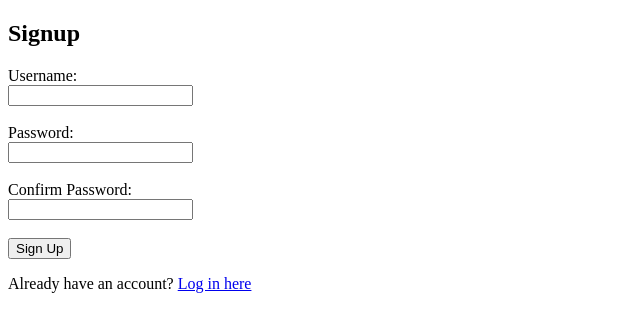
After one commit to sjagne/Django_Form, a Django app: page /signup/ in a window 1280 px wide. The commit adds this page. Shown: the top 332 px of the page, without its empty margins (0-640 px from the left). Run offline with Django 5.2, Linux system fonts and the light colour scheme.

Commit message:
Added signup form

```diff
--- /dev/null
+++ b/myapp/Signup.py
@@ -0,0 +1,20 @@
+from django.contrib.auth.models import User
+from django.contrib import messages
+from django.shortcuts import render, redirect
+
+def signup_view(request):
+    if request.method == 'POST':
+        username = request.POST.get('username')
+        password = request.POST.get('password')
+        confirm = request.POST.get('confirm')
+
+        if password != confirm:
+            messages.error(request, 'Passwords do not match')
+        elif User.objects.filter(username=username).exists():
+            messages.error(request, 'Username already exists')
+        else:
+            User.objects.create_user(username=username, password=password)
+            messages.success(request, 'Account created successfully. Please log in.')
+            return redirect('login')
+
+    return render(request, 'signup.html')
--- /dev/null
+++ b/myapp/templates/Signup.html
@@ -0,0 +1,31 @@
+<!DOCTYPE html>
+<html>
+<head>
+    <title>Sign Up</title>
+</head>
+<body>
+    <h2>Signup</h2>
+
+    {% if messages %}
+        {% for message in messages %}
+            <p style="color: red;">{{ message }}</p>
+        {% endfor %}
+    {% endif %}
+
+    <form method="POST">
+        {% csrf_token %}
+        <label>Username:</label><br>
+        <input type="text" name="username" required><br><br>
+
+        <label>Password:</label><br>
+        <input type="password" name="password" required><br><br>
+
+        <label>Confirm Password:</label><br>
+        <input type="password" name="confirm" required><br><br>
+
+        <button type="submit">Sign Up</button>
+    </form>
+
+    <p>Already have an account? <a href="{% url 'login' %}">Log in here</a></p>
+</body>
+</html>
--- a/myapp/templates/dashboard.html
+++ b/myapp/templates/dashboard.html
@@ -1,3 +1,3 @@
 <h2>Welcome, {{ request.user.username }}!</h2>
-<p>This is a protected page.</p>
+<p>You are logged in.</p>
 <a href="{% url 'logout' %}">Logout</a>
--- a/myapp/urls.py
+++ b/myapp/urls.py
@@ -1,7 +1,12 @@
+from django.urls import path
 from myapp import views
+from myapp.Signup import signup_view
+
+
 
 urlpatterns = [
     path('login/', views.login_view, name='login'),
     path('logout/', views.logout_view, name='logout'),
     path('dashboard/', views.dashboard, name='dashboard'),
+    path('signup/', signup_view, name='signup'),
 ]
--- a/myproject/urls.py
+++ b/myproject/urls.py
@@ -1,10 +1,7 @@
 from django.contrib import admin
-from django.urls import path
-from myapp import views
+from django.urls import path, include
 
 urlpatterns = [
     path('admin/', admin.site.urls),
-    path('login/', views.login_view, name='login'),
-    path('logout/', views.logout_view, name='logout'),
-    path('dashboard/', views.dashboard, name='dashboard'),
+    path('', include('myapp.urls')),  # ✅ This will register all routes from myapp
 ]
```
Also changed, not shown: db.sqlite3.
